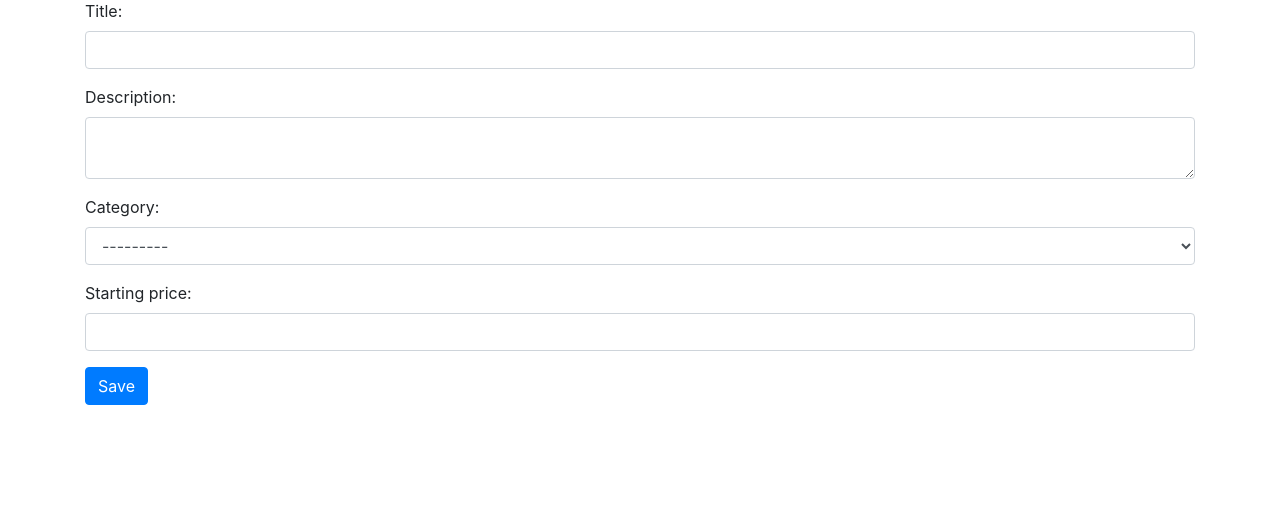
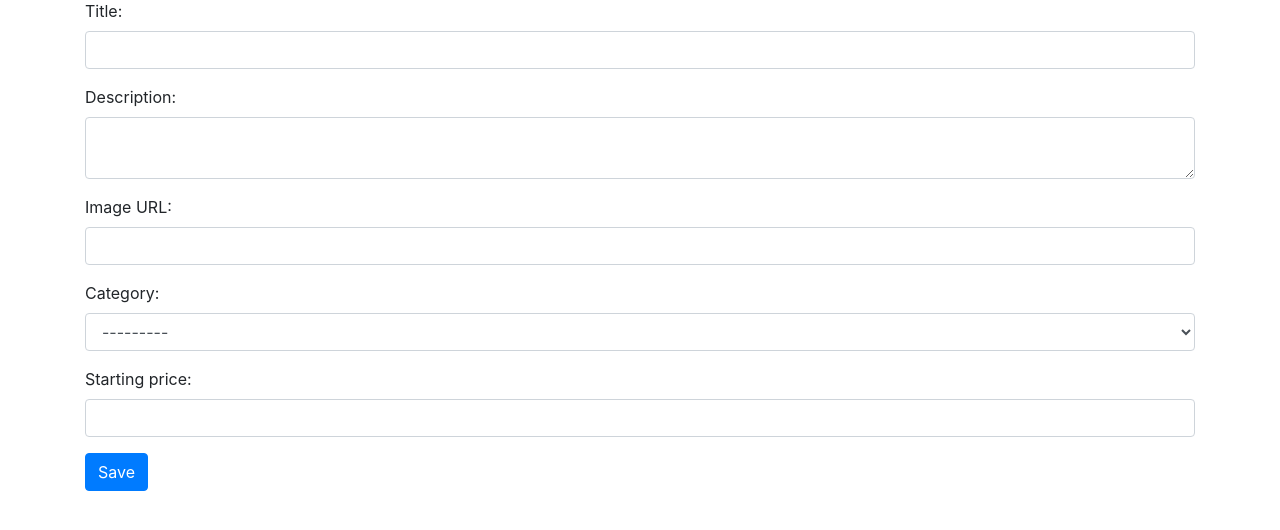
Before and after one commit to udson/CS50W_commerce, a Django app: page /listing/add in a window 1280 px wide. Shown: the part 253-783 px from the top of the page. Run offline with Django 3.2, Linux system fonts and the light colour scheme; a user stored in the database is signed in; data comes from the database, SQL or seed files in the repository; both versions use the stored data as it was after the commit; some libraries are stand-ins or nearby versions.

Commit message:
Adição do campo image em Listing.

```diff
--- a/auctions/forms.py
+++ b/auctions/forms.py
@@ -8,10 +8,11 @@ class ListingForm(forms.ModelForm):
 
     class Meta:
         model = Listing
-        fields = ['title', 'description', 'category','starting_price',]
+        fields = ['title', 'description', 'image', 'category','starting_price',]
         widgets = {
             'title': forms.TextInput(attrs=custom),
             'description': forms.Textarea(attrs=custom),
             'category': forms.Select(attrs=custom),
-            'starting_price': forms.NumberInput(attrs=custom)
+            'image': forms.URLInput(attrs=custom),
+            'starting_price': forms.NumberInput(attrs=custom),
         }
--- a/auctions/models.py
+++ b/auctions/models.py
@@ -21,6 +21,7 @@ class Listing(models.Model):
     title = models.CharField(max_length=50)
     description = models.TextField()
     category = models.ForeignKey(to=Category, on_delete=models.PROTECT, blank=True, null=True)
+    image = models.URLField(blank=True, null=True)
     starting_price = models.DecimalField(max_digits=20, decimal_places=2)
     date_created = models.DateTimeField(auto_now_add=True)
     is_active = models.BooleanField(default=True)
--- a/auctions/templates/auctions/add_listing.html
+++ b/auctions/templates/auctions/add_listing.html
@@ -23,6 +23,11 @@
                         {% if form.description.errors %}<div class="invalid-feedback">{{ form.description.errors }}</div>{% endif %}
                     </div>
                     <div class="form-group">
+                        <label for="id_image">Image URL:</label>
+                        <input type="url" name="image" id="id_image" class="form-control{% if form.image.errors %} is-invalid{% endif %}" value="{{ form.image.value | default:'' }}">
+                        {% if form.image.errors %}<div class="invalid-feedback">{{ form.image.errors }}</div>{% endif %}
+                    </div>
+                    <div class="form-group">
                         <label for="id_category">Category:</label>
                         <select name="category" id="id_category" class="form-control{% if form.category.errors %} is-invalid{% endif %}">
                             {% for option in form.category %}{{ option }}{% endfor %}
--- a/auctions/templates/auctions/index.html
+++ b/auctions/templates/auctions/index.html
@@ -13,7 +13,7 @@
             {% for listing in listings %}
                 <div class="card mb-3">
                     <div class="card-body">
-                        <img src="https://dummyimage.com/200x200/000/fff.jpg" class="rounded float-left mr-4" style="width: 200px; height: 200px;" alt="Teste">
+                        <img src="{{ listing.image|default:'https://dummyimage.com/200x200/404040/ffffff.jpg&text=No+Image' }}" class="img-fluid rounded float-left mr-4" style="width: 200px; height: 200px;" alt="Teste">
                         <h5 class="card-title">
                             <a href="{% url 'listing_detail' listing.id %}">{{ listing.title }}</a>
                         </h5>
--- a/auctions/templates/auctions/listing_detail.html
+++ b/auctions/templates/auctions/listing_detail.html
@@ -12,7 +12,7 @@
         </div>
         <div class="row">
             <div class="col d-flex justify-content-start">
-                <img src="https://dummyimage.com/200x200/000/fff.jpg" class="rounded" alt="Teste">
+                <img src="{{ listing.image|default:'https://dummyimage.com/200x200/404040/ffffff.jpg&text=No+Image' }}" style="width: 200px; height: 200px;" class="rounded" alt="Teste">
             </div>
         </div>
         <div class="row">
--- a/auctions/views.py
+++ b/auctions/views.py
@@ -63,7 +63,8 @@ def add_listing(request):
                 user=User.objects.get(pk=request.user.id), title=form.cleaned_data["title"],
                 description=form.cleaned_data["description"],
                 starting_price=form.cleaned_data["starting_price"],
-                category=form.cleaned_data['category']
+                category=form.cleaned_data["category"],
+                image=form.cleaned_data["image"]
             )
             new_listing.save()
             return HttpResponseRedirect(reverse("index"))
```
Also changed, not shown: auctions/migrations/0007_listing_image.py (added), db.sqlite3.
